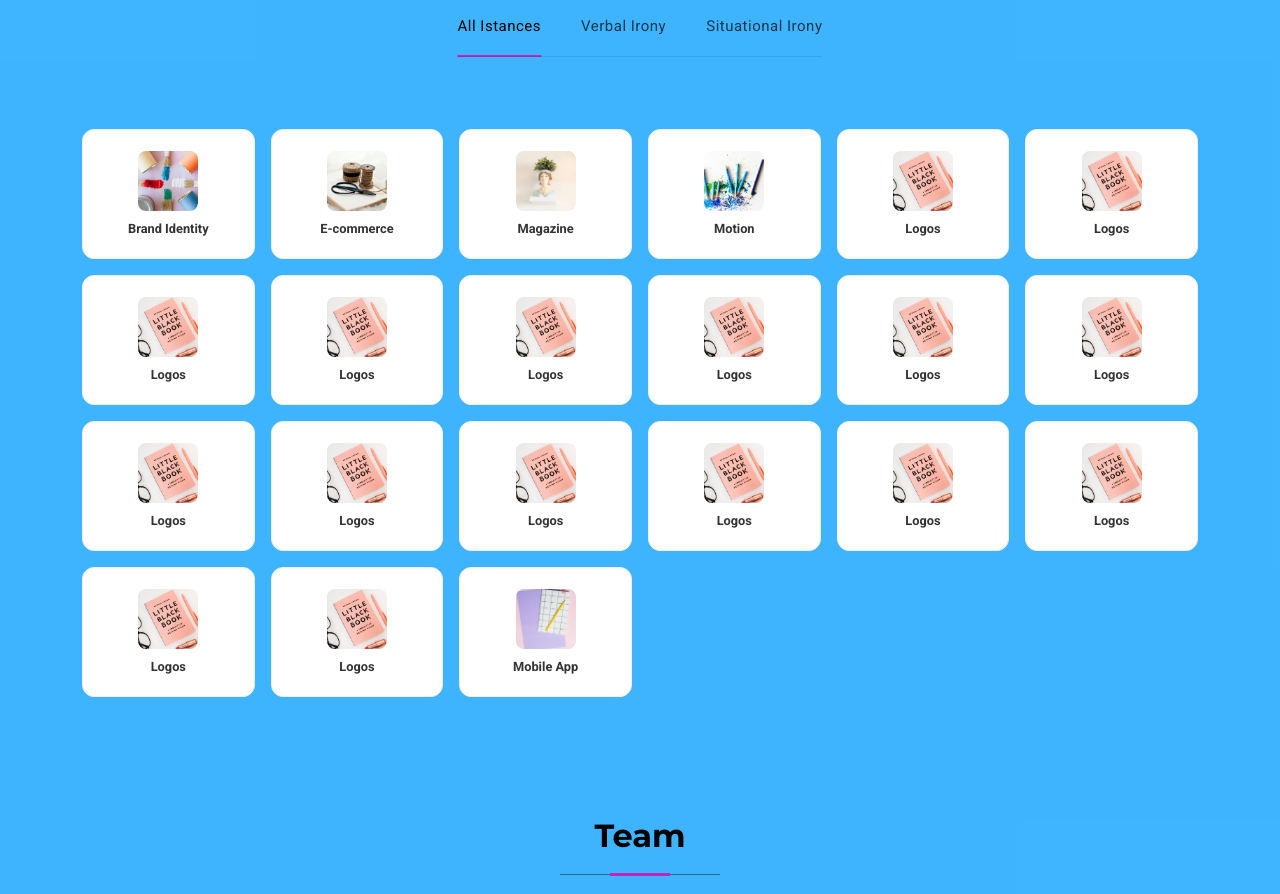
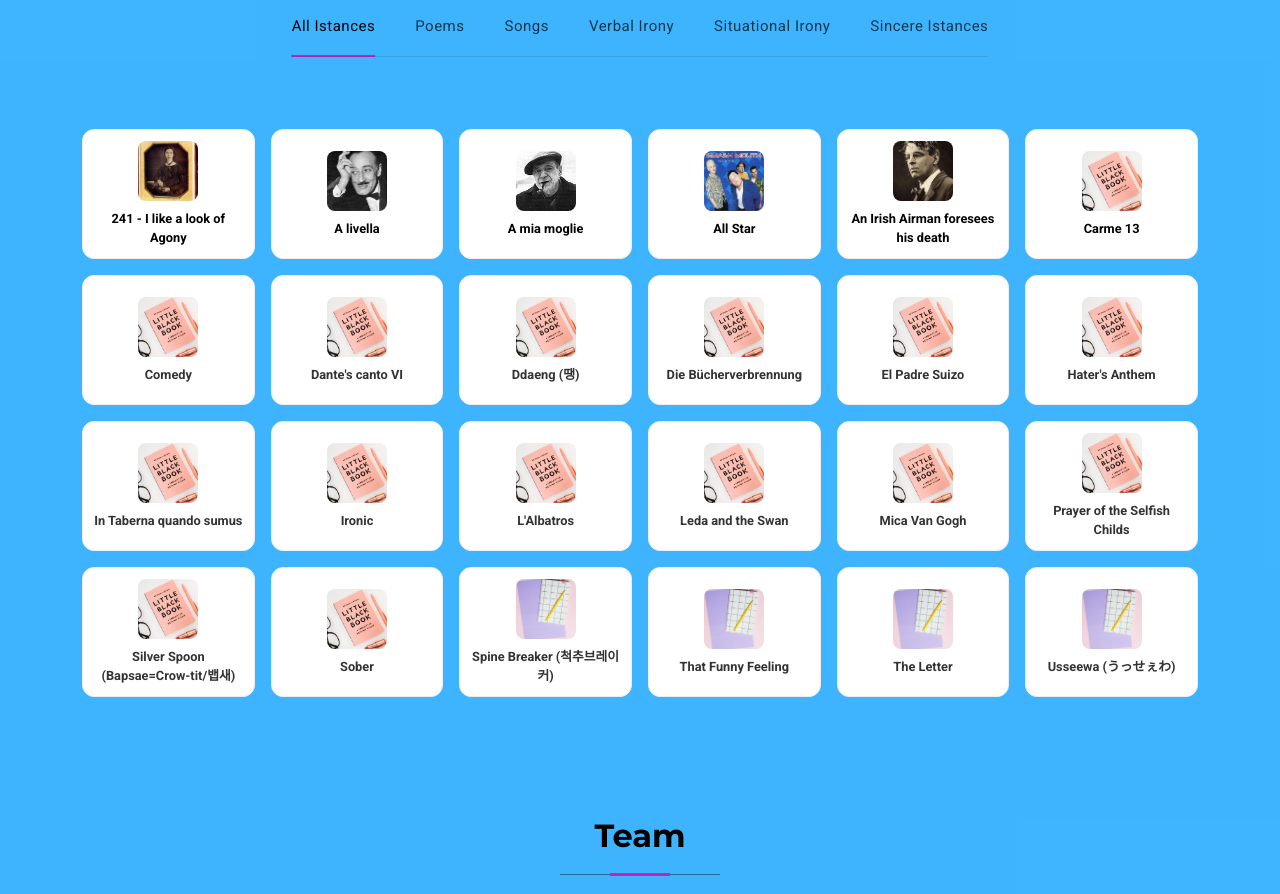
Before and after one commit to Lyrical-Irony/ControVerse, a plain HTML site: page index.html in a window 1280 px wide. Shown: the part 1719-2613 px from the top of the page. Drawn offline with nearby package versions, Linux system fonts and the light colour scheme.

Commit message:
some use cases links added

```diff
--- a/assets/css/main.css
+++ b/assets/css/main.css
@@ -1435,6 +1435,19 @@ section,
   column-gap: 15px;
 }
 
+/* Keep portfolio icon links always black */
+.icon-card a {
+  color: #000 !important;
+  text-decoration: none;
+  transition: all 0.2s ease;
+}
+
+/* Underline on hover instead of color change */
+.icon-card a:hover {
+  text-decoration: underline;
+  color: #000 !important; /* stays black */
+}
+
 /*--------------------------------------------------------------
 # Team Section
 --------------------------------------------------------------*/
--- a/index.html
+++ b/index.html
@@ -207,58 +207,62 @@
           <div class="portfolio-filters-wrapper" data-aos="fade-up" data-aos-delay="100">
             <ul class="portfolio-filters isotope-filters">
               <li data-filter="*" class="filter-active">All Istances</li>
-              <li data-filter=".filter-web">Verbal Irony</li>
-              <li data-filter=".filter-web">Situational Irony</li>
+              <li data-filter=".filter-poem">Poems</li>
+              <li data-filter=".filter-song">Songs</li>
+              <li data-filter=".filter-verbal">Verbal Irony</li>
+              <li data-filter=".filter-situational">Situational Irony</li>
+              <li data-filter=".filter-sincere">Sincere Istances</li>
             </ul>
           </div>
 
          <div class="row gy-3 gx-3 portfolio-grid isotope-container" data-aos="fade-up" data-aos-delay="200">
 
             <!-- Portfolio Item 1 -->
-            <div class="col-lg-2 col-md-4 col-sm-6 portfolio-item isotope-item filter-branding">
+            <div class="col-lg-2 col-md-4 col-sm-6 portfolio-item isotope-item filter-sincere filter-verbal filter-poem">
               <div class="portfolio-card icon-card">
-                <img src="assets/img/portfolio/portfolio-3.webp" alt="Brand Identity" loading="lazy">
-                <p>Brand Identity</p>
+                <img src="assets/img/portfolio/item1.jpg" alt="I like a look of agony" loading="lazy">
+                <p><a href="https://allpoetry.com/I-like-a-look-of-Agony">241 - I like a look of Agony</a></p>
               </div>
             </div>
 
             <!-- Portfolio Item 2 -->
-            <div class="col-lg-2 col-md-4 col-sm-6 portfolio-item isotope-item filter-web">
+            <div class="col-lg-2 col-md-4 col-sm-6 portfolio-item isotope-item filter-sincere filter-verbal filter-poem">
               <div class="portfolio-card icon-card">
-                <img src="assets/img/portfolio/portfolio-7.webp" alt="E-commerce Platform" loading="lazy">
-                <p>E-commerce</p>
+                <img src="assets/img/portfolio/item2.jpg" alt="A livella" loading="lazy">
+                <p><a href="https://www.ictito.edu.it/attachments/article/548/A%20LIVELLA.pdf">A livella</a></p>
               </div>
             </div>
 
             <!-- Portfolio Item 3 -->
-            <div class="col-lg-2 col-md-4 col-sm-6 portfolio-item isotope-item filter-print">
+            <div class="col-lg-2 col-md-4 col-sm-6 portfolio-item isotope-item filter-sincere filter-verbal filter-poem">
               <div class="portfolio-card icon-card">
-                <img src="assets/img/portfolio/portfolio-portrait-5.webp" alt="Magazine Design" loading="lazy">
-                <p>Magazine</p>
+                <img src="assets/img/portfolio/item3.jpg" alt="A mia moglie" loading="lazy">
+                <p><a href="https://www.finestresullarte.info/poesiarte/2010/04a-a-mia-moglie-umberto-saba.php">A mia moglie</a></p>
               </div>
             </div>
 
             <!-- Portfolio Item 4 -->
-            <div class="col-lg-2 col-md-4 col-sm-6 portfolio-item isotope-item filter-motion">
+            <div class="col-lg-2 col-md-4 col-sm-6 portfolio-item isotope-item filter-sincere filter-verbal filter-song">
               <div class="portfolio-card icon-card">
-                <img src="assets/img/portfolio/portfolio-8.webp" alt="Motion Graphics" loading="lazy">
-                <p>Motion</p>
+                <img src="assets/img/portfolio/item4.jpg" alt="All Star" loading="lazy">
+                <p><a href="https://www.google.com/search?q=all+star+smash+mouth+testo&oq=all+star+smash+mouth+testo&gs_lcrp=EgZjaHJvbWUyBggAEEUYOTIHCAEQABiABNIBCDc3MjZqMGo5qAIGsAIB8QUWDia-iozI0Q&sourceid=chrome&ie=UTF-8">All Star</a></p>
               </div>
             </div>
 
             <!-- Portfolio Item 5 -->
-            <div class="col-lg-2 col-md-4 col-sm-6 portfolio-item isotope-item filter-branding">
+            <div class="col-lg-2 col-md-4 col-sm-6 portfolio-item isotope-item filter-sincere filter-poem filter-situational">
               <div class="portfolio-card icon-card">
-                <img src="assets/img/portfolio/portfolio-9.webp" alt="Logo Collection" loading="lazy">
-                <p>Logos</p>
+                <img src="assets/img/portfolio/item5.jpg" alt="An Irish Airman foresees his death" loading="lazy">
+                <p><a href="https://www.poetryfoundation.org/poems/57311/an-irish-airman-foresees-his-death">An Irish Airman foresees his death</a></p>
               </div>
             </div>
 
+          <!--Fahmy: from here continue-->
             <!-- Portfolio Item 6 -->
-            <div class="col-lg-2 col-md-4 col-sm-6 portfolio-item isotope-item filter-branding">
+            <div class="col-lg-2 col-md-4 col-sm-6 portfolio-item isotope-item filter-poem filter-sincere filter-verbal">
               <div class="portfolio-card icon-card">
-                <img src="assets/img/portfolio/portfolio-9.webp" alt="Logo Collection" loading="lazy">
-                <p>Logos</p>
+                <img src="assets/img/portfolio/portfolio-9.webp" alt="Carme 13" loading="lazy">
+                <p><a href="https://libreriamo.it/poesie/carme-13-poesia-catullo-amicizia/">Carme 13</a></p>
               </div>
             </div>
 
@@ -266,7 +270,7 @@
             <div class="col-lg-2 col-md-4 col-sm-6 portfolio-item isotope-item filter-branding">
               <div class="portfolio-card icon-card">
                 <img src="assets/img/portfolio/portfolio-9.webp" alt="Logo Collection" loading="lazy">
-                <p>Logos</p>
+                <p>Comedy</p>
               </div>
             </div>
 
@@ -274,7 +278,7 @@
             <div class="col-lg-2 col-md-4 col-sm-6 portfolio-item isotope-item filter-branding">
               <div class="portfolio-card icon-card">
                 <img src="assets/img/portfolio/portfolio-9.webp" alt="Logo Collection" loading="lazy">
-                <p>Logos</p>
+                <p>Dante's canto VI </p>
               </div>
             </div>
 
@@ -282,7 +286,7 @@
             <div class="col-lg-2 col-md-4 col-sm-6 portfolio-item isotope-item filter-branding">
               <div class="portfolio-card icon-card">
                 <img src="assets/img/portfolio/portfolio-9.webp" alt="Logo Collection" loading="lazy">
-                <p>Logos</p>
+                <p>Ddaeng (땡)</p>
               </div>
             </div>
 
@@ -290,7 +294,7 @@
             <div class="col-lg-2 col-md-4 col-sm-6 portfolio-item isotope-item filter-branding">
               <div class="portfolio-card icon-card">
                 <img src="assets/img/portfolio/portfolio-9.webp" alt="Logo Collection" loading="lazy">
-                <p>Logos</p>
+                <p>Die Bücherverbrennung</p>
               </div>
             </div>
 
@@ -298,7 +302,7 @@
             <div class="col-lg-2 col-md-4 col-sm-6 portfolio-item isotope-item filter-branding">
               <div class="portfolio-card icon-card">
                 <img src="assets/img/portfolio/portfolio-9.webp" alt="Logo Collection" loading="lazy">
-                <p>Logos</p>
+                <p>El Padre Suizo</p>
               </div>
             </div>
 
@@ -306,7 +310,7 @@
             <div class="col-lg-2 col-md-4 col-sm-6 portfolio-item isotope-item filter-branding">
               <div class="portfolio-card icon-card">
                 <img src="assets/img/portfolio/portfolio-9.webp" alt="Logo Collection" loading="lazy">
-                <p>Logos</p>
+                <p>Hater's Anthem</p>
               </div>
             </div>
 
@@ -314,7 +318,7 @@
             <div class="col-lg-2 col-md-4 col-sm-6 portfolio-item isotope-item filter-branding">
               <div class="portfolio-card icon-card">
                 <img src="assets/img/portfolio/portfolio-9.webp" alt="Logo Collection" loading="lazy">
-                <p>Logos</p>
+                <p>In Taberna quando sumus</p>
               </div>
             </div>
 
@@ -322,7 +326,7 @@
             <div class="col-lg-2 col-md-4 col-sm-6 portfolio-item isotope-item filter-branding">
               <div class="portfolio-card icon-card">
                 <img src="assets/img/portfolio/portfolio-9.webp" alt="Logo Collection" loading="lazy">
-                <p>Logos</p>
+                <p>Ironic</p>
               </div>
             </div>
 
@@ -330,7 +334,7 @@
             <div class="col-lg-2 col-md-4 col-sm-6 portfolio-item isotope-item filter-branding">
               <div class="portfolio-card icon-card">
                 <img src="assets/img/portfolio/portfolio-9.webp" alt="Logo Collection" loading="lazy">
-                <p>Logos</p>
+                <p>L'Albatros</p>
               </div>
             </div>
 
@@ -338,7 +342,7 @@
             <div class="col-lg-2 col-md-4 col-sm-6 portfolio-item isotope-item filter-branding">
               <div class="portfolio-card icon-card">
                 <img src="assets/img/portfolio/portfolio-9.webp" alt="Logo Collection" loading="lazy">
-                <p>Logos</p>
+                <p>Leda and the Swan</p>
               </div>
             </div>
 
@@ -346,7 +350,7 @@
             <div class="col-lg-2 col-md-4 col-sm-6 portfolio-item isotope-item filter-branding">
               <div class="portfolio-card icon-card">
                 <img src="assets/img/portfolio/portfolio-9.webp" alt="Logo Collection" loading="lazy">
-                <p>Logos</p>
+                <p>Mica Van Gogh</p>
               </div>
             </div>
 
@@ -354,7 +358,7 @@
             <div class="col-lg-2 col-md-4 col-sm-6 portfolio-item isotope-item filter-branding">
               <div class="portfolio-card icon-card">
                 <img src="assets/img/portfolio/portfolio-9.webp" alt="Logo Collection" loading="lazy">
-                <p>Logos</p>
+                <p>Prayer of the Selfish Childs</p>
               </div>
             </div>
 
@@ -362,7 +366,7 @@
             <div class="col-lg-2 col-md-4 col-sm-6 portfolio-item isotope-item filter-branding">
               <div class="portfolio-card icon-card">
                 <img src="assets/img/portfolio/portfolio-9.webp" alt="Logo Collection" loading="lazy">
-                <p>Logos</p>
+                <p>Silver Spoon (Bapsae=Crow-tit/뱁새)</p>
               </div>
             </div>
 
@@ -370,7 +374,7 @@
             <div class="col-lg-2 col-md-4 col-sm-6 portfolio-item isotope-item filter-branding">
               <div class="portfolio-card icon-card">
                 <img src="assets/img/portfolio/portfolio-9.webp" alt="Logo Collection" loading="lazy">
-                <p>Logos</p>
+                <p>Sober</p>
               </div>
             </div>
 
@@ -378,7 +382,31 @@
             <div class="col-lg-2 col-md-4 col-sm-6 portfolio-item isotope-item filter-web">
               <div class="portfolio-card icon-card">
                 <img src="assets/img/portfolio/portfolio-portrait-8.webp" alt="Mobile App Design" loading="lazy">
-                <p>Mobile App</p>
+                <p>Spine Breaker (척추브레이커)</p>
+              </div>
+            </div>
+
+            <!-- Portfolio Item 22 -->
+            <div class="col-lg-2 col-md-4 col-sm-6 portfolio-item isotope-item filter-web">
+              <div class="portfolio-card icon-card">
+                <img src="assets/img/portfolio/portfolio-portrait-8.webp" alt="Mobile App Design" loading="lazy">
+                <p>That Funny Feeling</p>
+              </div>
+            </div>
+
+            <!-- Portfolio Item 23 -->
+            <div class="col-lg-2 col-md-4 col-sm-6 portfolio-item isotope-item filter-web">
+              <div class="portfolio-card icon-card">
+                <img src="assets/img/portfolio/portfolio-portrait-8.webp" alt="Mobile App Design" loading="lazy">
+                <p>The Letter</p>
+              </div>
+            </div>
+
+            <!-- Portfolio Item 24 -->
+            <div class="col-lg-2 col-md-4 col-sm-6 portfolio-item isotope-item filter-web">
+              <div class="portfolio-card icon-card">
+                <img src="assets/img/portfolio/portfolio-portrait-8.webp" alt="Mobile App Design" loading="lazy">
+                <p>Usseewa (うっせぇわ)</p>
               </div>
             </div>
 
```
Also changed, not shown: assets/img/portfolio/item1.jpg (added), assets/img/portfolio/item2.jpg (added), assets/img/portfolio/item3.jpg (added), assets/img/portfolio/item4.jpg (added), assets/img/portfolio/item5.jpg (added).
